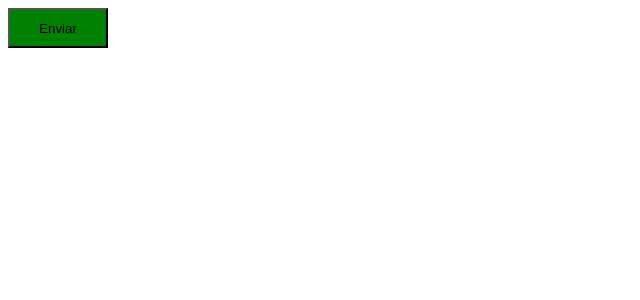
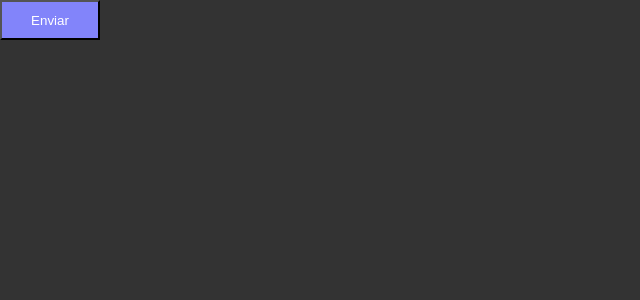
Before and after one commit to fpsaraiva/ignite-react-pomodoro, a React (Vite) app: page / in a window 1280 px wide. Shown: the top 300 px of the page, without its empty margins (0-640 px from the left). Built offline with nearby package versions, Linux system fonts and the light colour scheme.

Commit message:
added global style

```diff
--- a/src/App.tsx
+++ b/src/App.tsx
@@ -1,10 +1,12 @@
 import Button from "./components/Button";
+
+import './global.css'
 
 function App() {
   return (
-    <>
-      <Button color="success" />
-    </>
+    <main>
+      <Button color="primary" />
+    </main>
   )
 }
 
--- a/src/components/Button.module.css
+++ b/src/components/Button.module.css
@@ -4,7 +4,8 @@
 }
 
 .primary {
-    background-color: purple
+    background-color: #8284fa;
+    color: #FFF
 }
 
 .secondary {
--- /dev/null
+++ b/src/global.css
@@ -0,0 +1,10 @@
+* {
+    margin: 0;
+    padding: 0;
+    box-sizing: border-box;
+}
+
+body {
+    background: #333;
+    color: #FFF;
+}
```
